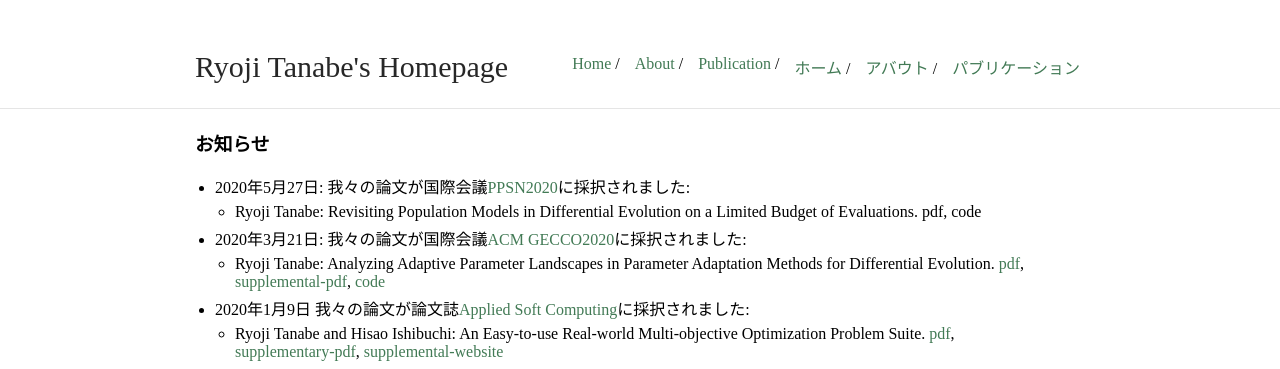
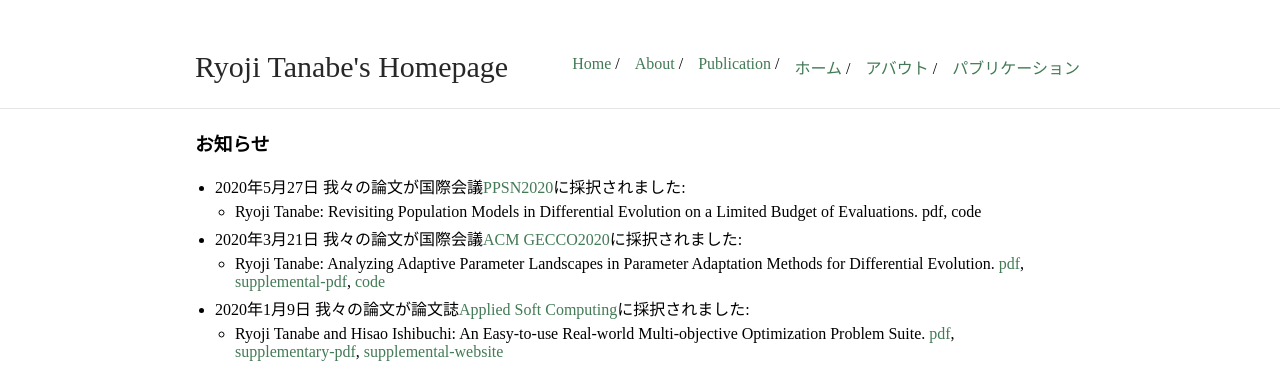
Before and after one commit to ryojitanabe/ryojitanabe.github.io, a Jekyll site: the page built from index-j.md, in a window 1280 px wide. Shown: the top 369 px of the page. Built offline with Jekyll 4.4.1, drawn with Linux system fonts in a browser that asks for light colours.

Commit message:
fix typos

```diff
--- a/index-j.md
+++ b/index-j.md
@@ -6,10 +6,10 @@ title: Ryoji Tanabe's Homepage
 
 ### お知らせ
 
-* 2020年5月27日: 我々の論文が国際会議[PPSN2020](https://ppsn2020.liacs.leidenuniv.nl/)に採択されました:
+* 2020年5月27日 我々の論文が国際会議[PPSN2020](https://ppsn2020.liacs.leidenuniv.nl/)に採択されました:
     * Ryoji Tanabe: Revisiting Population Models in Differential Evolution on a Limited Budget of Evaluations. pdf, code
 
-* 2020年3月21日: 我々の論文が国際会議[ACM GECCO2020](https://gecco-2020.sigevo.org/)に採択されました:
+* 2020年3月21日 我々の論文が国際会議[ACM GECCO2020](https://gecco-2020.sigevo.org/)に採択されました:
     * Ryoji Tanabe: Analyzing Adaptive Parameter Landscapes in Parameter Adaptation Methods for Differential Evolution. [pdf](pdf/t-gecco2020.pdf), [supplemental-pdf](pdf/t-gecco2020-supp.pdf), [code](https://github.com/ryojitanabe/APL)
 
 * 2020年1月9日 我々の論文が論文誌[Applied Soft Computing](https://www.journals.elsevier.com/applied-soft-computing/)に採択されました:
```
Also changed, not shown: index.md (+2 -2 lines).
